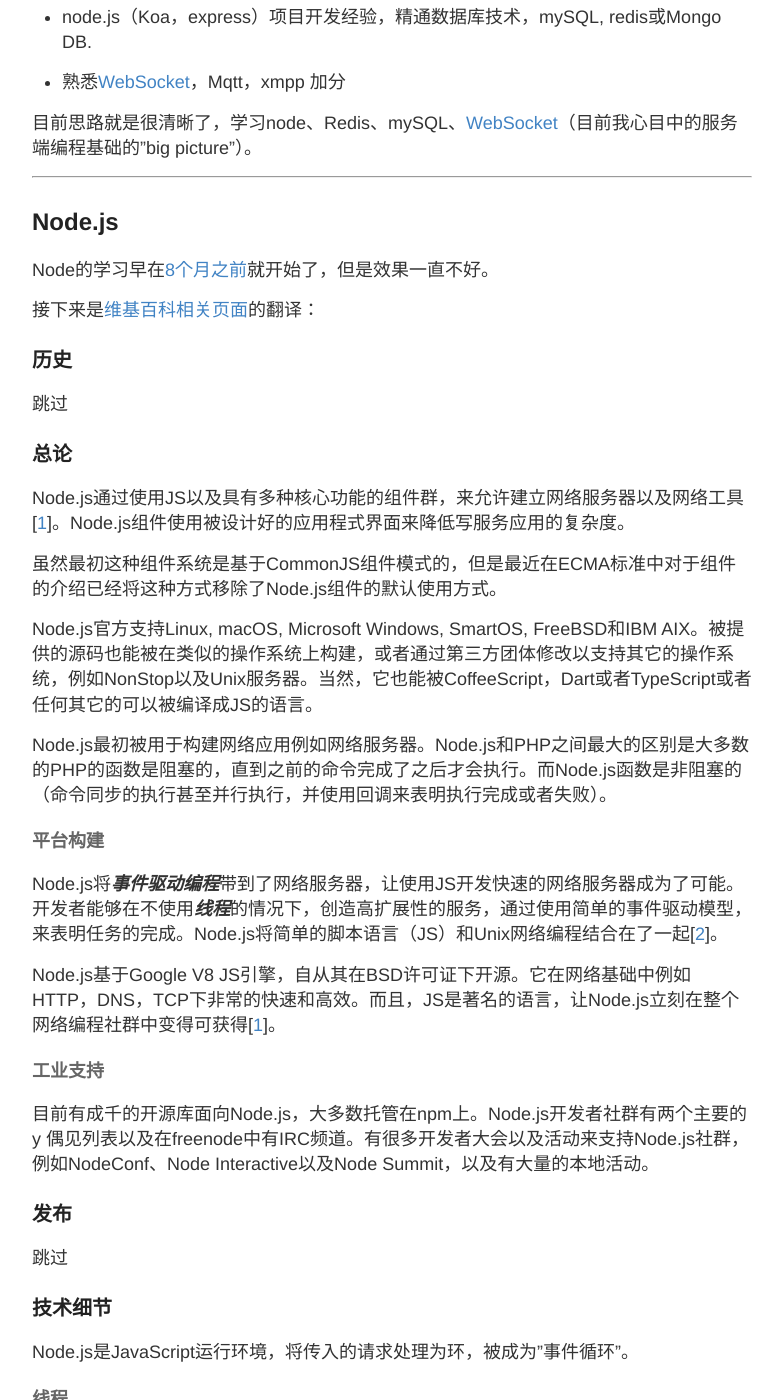
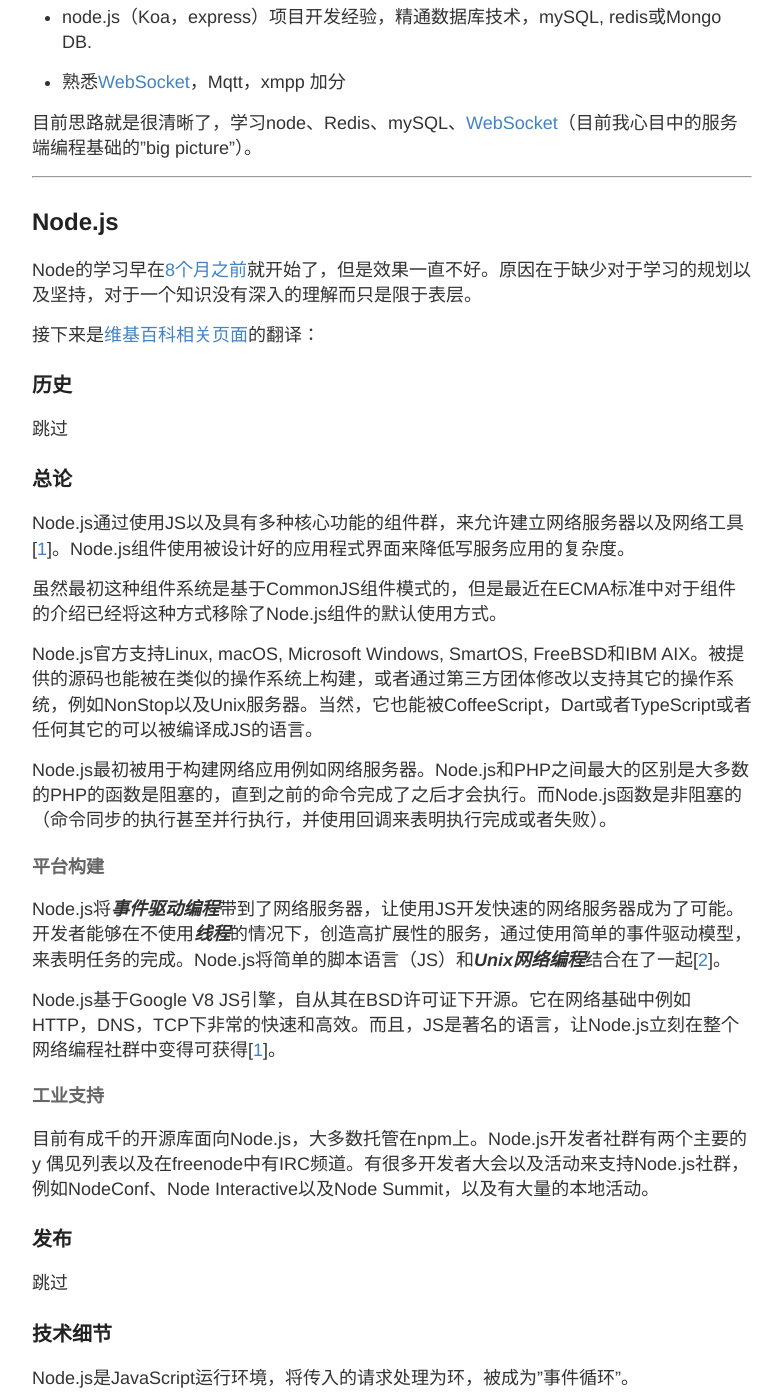
Before and after one commit to RuoChen95/Ruochen95.github.io, a Jekyll site: the page built from _posts/2018-12-20-服务端编程基础(Node).md, in a window 1280 px wide and 1400 px high, scrolled down 775 px. Shown: the whole window, without its empty margins (248-1031 px from the left). Built offline with Jekyll 4.4.1, drawn with Linux system fonts in a browser that asks for light colours.

Commit message:
upload files

```diff
--- a/_posts/2018-12-20-服务端编程基础.md
+++ b/_posts/2018-12-20-服务端编程基础(Node).md
@@ -33,7 +33,7 @@
 
 ## Node.js
 
-Node的学习早在[8个月之前](https://github.com/RuoChen95/learn-node.js)就开始了，但是效果一直不好。
+Node的学习早在[8个月之前](https://github.com/RuoChen95/learn-node.js)就开始了，但是效果一直不好。原因在于缺少对于学习的规划以及坚持，对于一个知识没有深入的理解而只是限于表层。
 
 接下来是[维基百科相关页面](https://en.wikipedia.org/wiki/Node.js)的翻译：
 
@@ -53,7 +53,7 @@
 
 #### 平台构建
 
-Node.js将***事件驱动编程***带到了网络服务器，让使用JS开发快速的网络服务器成为了可能。开发者能够在不使用***线程***的情况下，创造高扩展性的服务，通过使用简单的事件驱动模型，来表明任务的完成。Node.js将简单的脚本语言（JS）和Unix网络编程结合在了一起[[2](https://books.google.com.hk/books?id=ZH6bpbcrlvYC&printsec=frontcover&dq=nodejs&hl=en&sa=X&redir_esc=y#v=onepage&q=nodejs&f=false)]。
+Node.js将***事件驱动编程***带到了网络服务器，让使用JS开发快速的网络服务器成为了可能。开发者能够在不使用***线程***的情况下，创造高扩展性的服务，通过使用简单的事件驱动模型，来表明任务的完成。Node.js将简单的脚本语言（JS）和***Unix网络编程***结合在了一起[[2](https://books.google.com.hk/books?id=ZH6bpbcrlvYC&printsec=frontcover&dq=nodejs&hl=en&sa=X&redir_esc=y#v=onepage&q=nodejs&f=false)]。
 
 Node.js基于Google V8 JS引擎，自从其在BSD许可证下开源。它在网络基础中例如HTTP，DNS，TCP下非常的快速和高效。而且，JS是著名的语言，让Node.js立刻在整个网络编程社群中变得可获得[[1](https://books.google.com.hk/books?id=KGt-FxUEj48C&pg=PT24&dq=nodejs&hl=en&sa=X&redir_esc=y#v=onepage&q=nodejs&f=false)]。
 
```
Also changed, not shown: _posts/2018-12-24-网络编程基础.md (added, +30 -0 lines).
